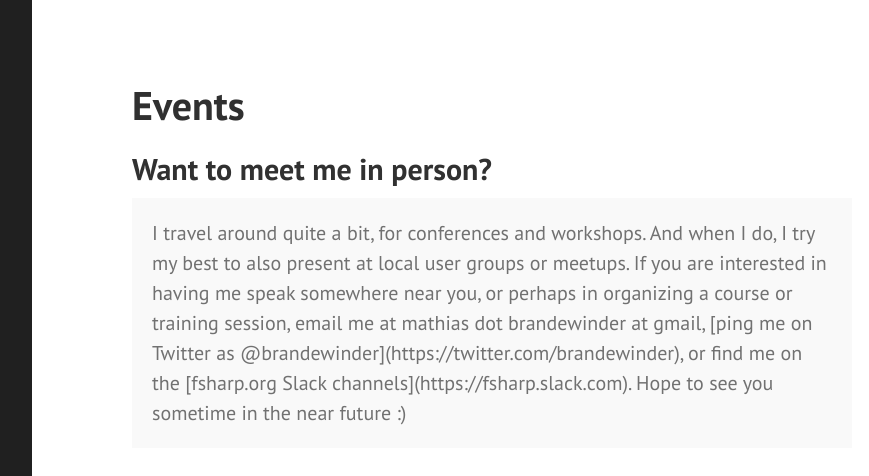
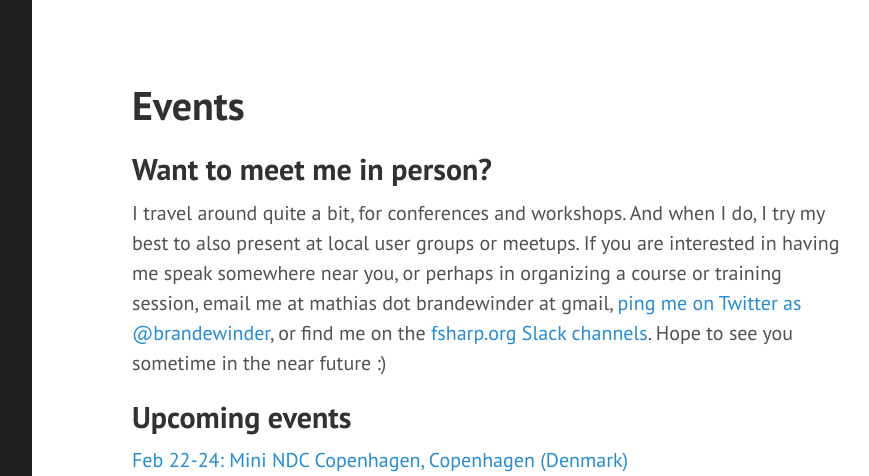
Before and after one commit to mathias-brandewinder/mathias-brandewinder.github.io, a Jekyll site: the page built from events.md, in a window 1280 px wide and 1145 px high, cut to the strip 0-476 px from the top of the window. Shown: the whole strip, without its empty margins (328-1197 px from the left). Built offline with Jekyll 4.4.1, drawn with Linux system fonts in a browser that asks for light colours; comment, search, counter and statistics services are not loaded.

Commit message:
fixed formatting on events

```diff
--- a/events.md
+++ b/events.md
@@ -5,7 +5,6 @@ title: Events
 
 ## Want to meet me in person?
 
-<p class="message">
 I travel around quite a bit, for conferences and workshops.
 And when I do, I try my best to also present at local user groups or meetups.
 If you are interested in having me speak somewhere near you,
@@ -14,7 +13,6 @@ email me at mathias dot brandewinder at gmail,
 [ping me on Twitter as @brandewinder](https://twitter.com/brandewinder), or
 find me on the [fsharp.org Slack channels](https://fsharp.slack.com).
 Hope to see you sometime in the near future :)
-</p>
 
 ## Upcoming events
 
```
